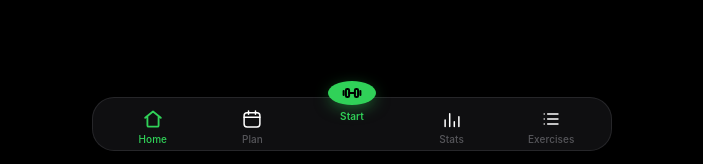
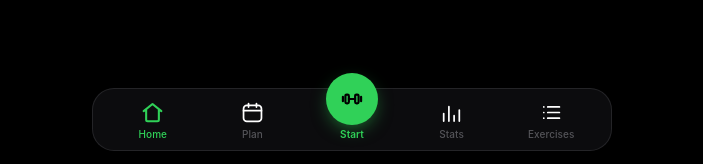
Before and after one commit to thearnabsaha/openGym, a Next.js app: page /#/home in a window 1280 px wide. Shown: the part 633-797 px from the top of the page, without its empty margins (288-991 px from the left). Built offline with nearby package versions, Linux system fonts and the light colour scheme; no server answers.

Commit message:
style: restore beautiful floating center Start button disc and glowing active ring

```diff
--- a/src/index.css
+++ b/src/index.css
@@ -280,26 +280,19 @@ h4.sec{
 /* ----------------------------------------------------------- tab bar ----- */
 #tabbar{
   position:fixed;left:0;right:0;bottom:0;z-index:100;
-  display:flex;justify-content:space-around;align-items:flex-start;
-  box-sizing:border-box;
-  width:100%;
-  height:calc(54px + env(safe-area-inset-bottom, 0px));
-  padding-top:6px;
-  padding-left:4px;
-  padding-right:4px;
-  padding-bottom:env(safe-area-inset-bottom, 0px);
-  background:rgba(18,18,20,0.88);
+  display:flex;justify-content:space-around;align-items:flex-end;
+  padding:6px 6px calc(6px + env(safe-area-inset-bottom, 0px));
+  background:color-mix(in srgb,var(--bg-el) 92%,transparent);
   backdrop-filter:saturate(180%) blur(24px);-webkit-backdrop-filter:saturate(180%) blur(24px);
   border-top:var(--hair) solid var(--sep-op);
   transform:translate3d(0, 0, 0);-webkit-transform:translate3d(0, 0, 0);
   will-change:transform;
   backface-visibility:hidden;-webkit-backface-visibility:hidden;
 }
-:root[data-theme="light"] #tabbar{background:rgba(249,249,251,.92)}
+:root[data-theme="light"] #tabbar{background:rgba(249,249,251,.94)}
 #tabbar button{
-  flex:1;height:44px;display:flex;flex-direction:column;align-items:center;justify-content:center;gap:3px;
-  color:var(--label-3);font-size:10px;font-weight:500;letter-spacing:.005em;padding:0;
-  border-radius:8px;
+  flex:1;display:flex;flex-direction:column;align-items:center;gap:3px;
+  color:var(--label-3);font-size:10px;font-weight:500;letter-spacing:.005em;padding-top:3px;
   transition:color var(--fast);
 }
 /* The inactive tint is semi-transparent, so wherever two strokes cross inside an
@@ -307,19 +300,19 @@ h4.sec{
    the alpha doubled up and the icon read as a stack of loose layers. Carrying the
    fade on the <svg> instead of in the stroke colour flattens the icon first and
    fades it as one shape — and it does that for every icon, not just this one. */
-#tabbar button .icn{font-size:22px;--icon-stroke:1.65;color:var(--label)}
+#tabbar button .icn{font-size:25px;--icon-stroke:1.65;color:var(--label)}
 #tabbar button.on{color:var(--acc)}
 #tabbar button.on .icn{--icon-stroke:2;color:inherit;opacity:1}
-#tabbar button.start{margin-top:-20px}
+#tabbar button.start{margin-top:-24px}
 #tabbar button.start .cir{
-  width:48px;height:48px;border-radius:50%;background:var(--acc);color:var(--on-acc);
+  width:52px;height:52px;border-radius:50%;background:var(--acc);color:var(--on-acc);
   display:flex;align-items:center;justify-content:center;position:relative;
-  box-shadow:0 4px 16px -2px color-mix(in srgb,var(--acc) 50%,transparent);
+  box-shadow:0 6px 18px -4px color-mix(in srgb,var(--acc) 55%,transparent);
   transition:transform var(--fast) var(--ease);
 }
 #tabbar button.start:active .cir{transform:scale(.93)}
-#tabbar button.start .cir .icn{font-size:24px;--icon-stroke:2;color:inherit;opacity:1}
-#tabbar button.start span{color:var(--acc);font-weight:600;font-size:10px;margin-top:2px}
+#tabbar button.start .cir .icn{font-size:26px;--icon-stroke:2;color:inherit;opacity:1}
+#tabbar button.start span{color:var(--acc);font-weight:600}
 /* `.cir` is itself a <span>, so the label rules above and below reach it too and
    outrank the `.cir` block — which is how the running state ended up painting an
    orange play glyph onto an orange disc. Both states restate their own colour.
```
